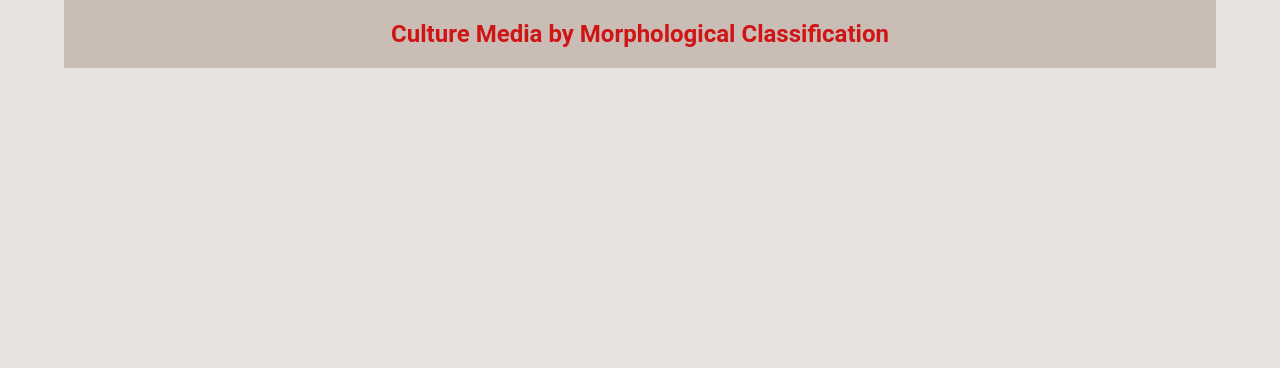
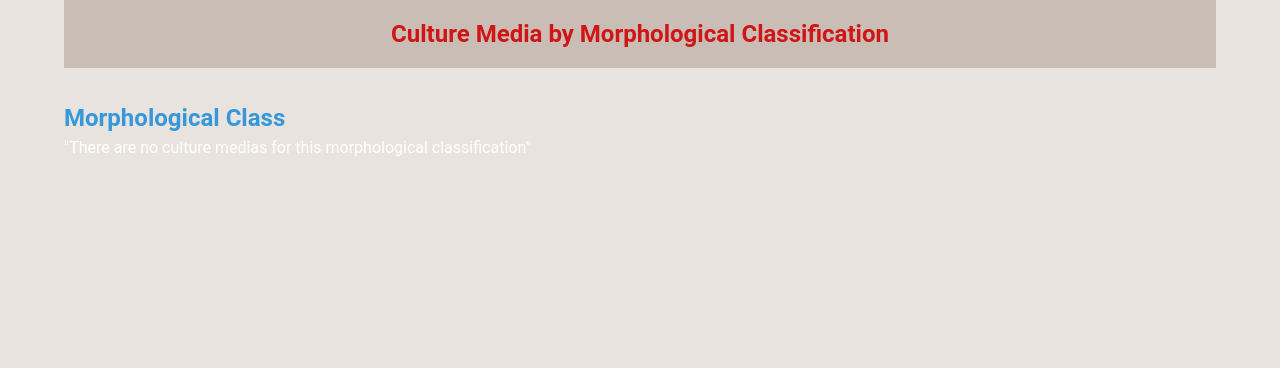
Before and after one commit to DoloresCode/finchfetch, a Django app: page /collections/ in a window 1280 px wide. Shown: the part 52-420 px from the top of the page. Run offline with Django 4.2, Linux system fonts and the light colour scheme; data that the repository does not hold is empty.

Commit message:
collection page work in progress

```diff
--- a/main_app/templates/collections.html
+++ b/main_app/templates/collections.html
@@ -3,9 +3,8 @@
     <div class="page-title-collection">
         <h2>Culture Media by Morphological Classification</h2>
     </div>
-  <!-- </div> -->
 
-  <!-- <h2 class="morphological-class-title">Morphological Class</h2> {% for morphological_classification in morphological_classifications %}
+  <h2 class="morphological-class-title">Morphological Class</h2> {% for morphological_classification in morphological_classifications %}
 
   <div class="classification mb-5">
     <h3 class="title is-success custom-morp-class">
@@ -22,7 +21,7 @@
               </span>
             </button>
           </div>
-          <div class="dropdown-menu" id="dropdown-menu" role="menu">
+          <!-- <div class="dropdown-menu" id="dropdown-menu" role="menu">
             <div class="dropdown-content">
               {% for culture_media in culture_medias %}
               <a href="{% url 'morphological_classification_culture_media_assoc' morphological_classification.pk culture_media.pk %}?assoc=add" class="dropdown-item">
@@ -30,12 +29,12 @@
               </a>
               {% endfor %}
             </div>
-          </div>
+          </div> -->
         </div>
       </span>
 
     <hr />
-    <h2 class="culture-media-title">Culture Media</h2>
+    <!-- <h2 class="culture-media-title">Culture Media</h2>
     {% for culture_media in morphological_classification.culture_medias.all %}
 
     <div class="culture_media">
@@ -49,17 +48,17 @@
                                 </span>
                             </a>
                         </span>
-    </div>
+    </div> -->
 
 
 
-    {% endfor %}
+    <!-- {% endfor %} -->
   </div>
 
   {% empty %}
   <div class="morphological_classification mb-5">
     "There are no culture medias for this morphological classification"
   </div>
-  {% endfor %} -->
+  {% endfor %}
 </div>
 {% endblock %}
```
